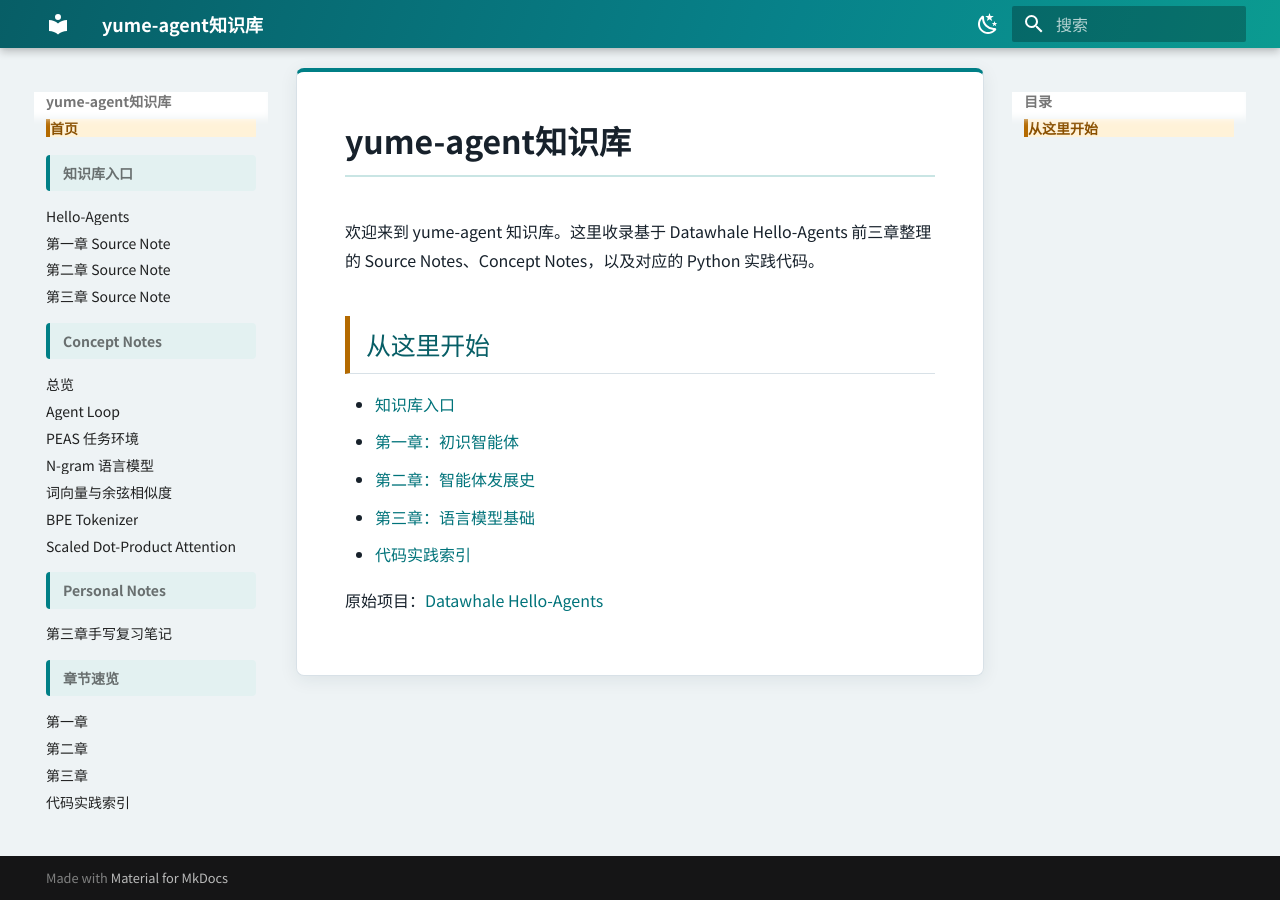
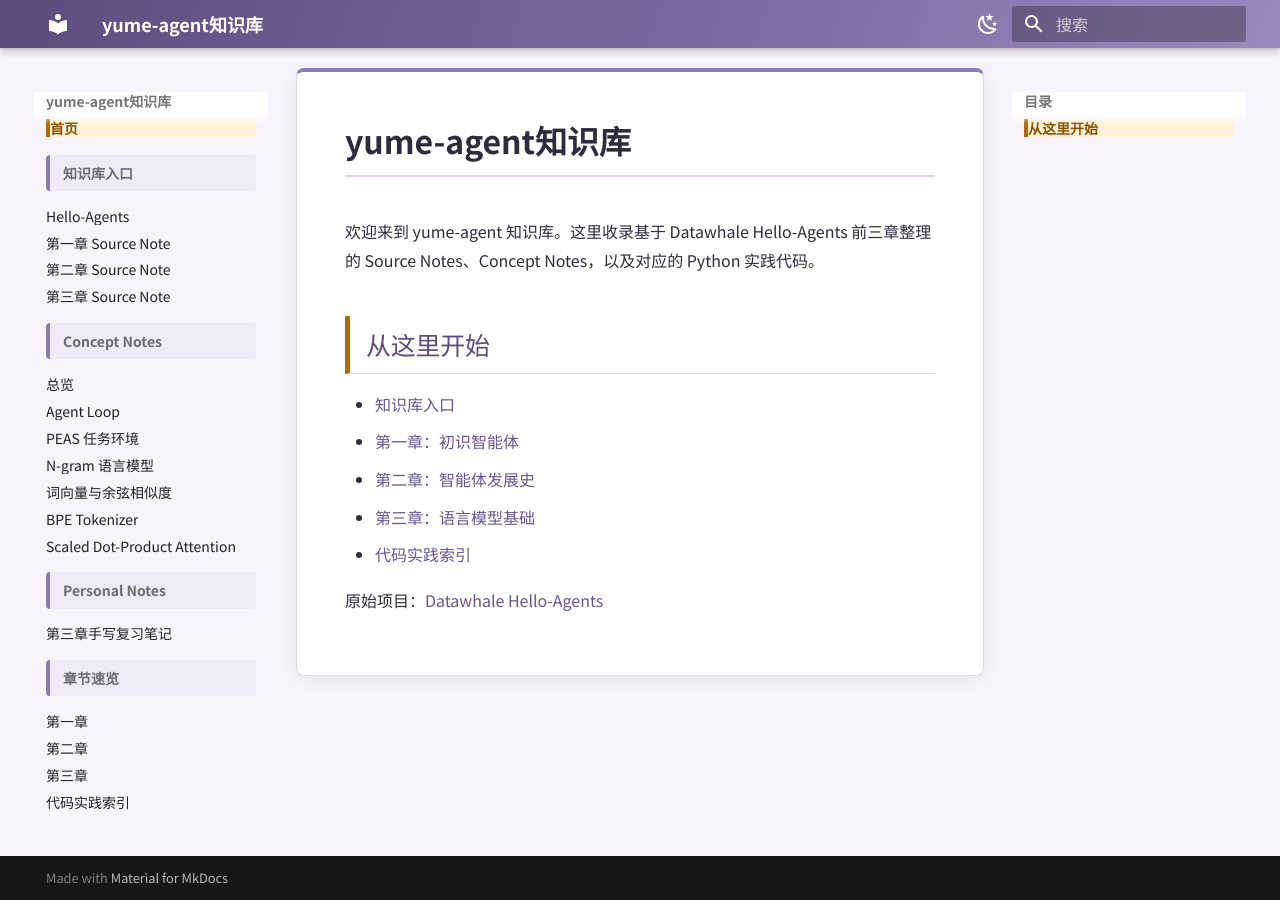
Before and after one commit to dream1352110-ship-it/yume-agent, an MkDocs documentation site: the page built from docs/index.md, in a window 1280 px wide. Built offline with MkDocs 1.6.1 and Material for MkDocs 9.7.7, drawn with Linux system fonts in a browser that asks for light colours.

Commit message:
style: add lavender knowledge base theme

```diff
--- a/docs/stylesheets/extra.css
+++ b/docs/stylesheets/extra.css
@@ -1,22 +1,22 @@
 :root {
-  --kb-ink: #17212b;
-  --kb-muted: #5b6875;
-  --kb-line: #d8e1e7;
-  --kb-panel: #f5f8fa;
-  --kb-teal: #007f86;
+  --kb-ink: #302a3d;
+  --kb-muted: #6f687a;
+  --kb-line: #ddd7ea;
+  --kb-panel: #f7f5fb;
+  --kb-purple: #8b7bb5;
   --kb-amber: #b46a00;
 }
 
 body {
-  background: #eef3f5;
+  background: #f7f5fb;
 }
 
 .md-header {
-  background: linear-gradient(110deg, #075e66 0%, #07828a 62%, #0b9b91 100%);
+  background: linear-gradient(110deg, #5d4c7d 0%, #806da6 62%, #9a89bd 100%);
 }
 
 .md-tabs {
-  background: #064f57;
+  background: #4d3f68;
 }
 
 .md-main__inner {
@@ -29,7 +29,7 @@
   padding: 2rem 2.4rem 3rem;
   background: #fff;
   border: 1px solid var(--kb-line);
-  border-top: 4px solid var(--kb-teal);
+  border-top: 4px solid var(--kb-purple);
   border-radius: 8px;
   box-shadow: 0 4px 18px rgba(25, 52, 67, 0.08);
 }
@@ -38,12 +38,12 @@
   color: var(--kb-ink);
   font-weight: 750;
   letter-spacing: 0;
-  border-bottom: 2px solid #c9e5e4;
+  border-bottom: 2px solid #ddd2ef;
   padding-bottom: 0.65rem;
 }
 
 .md-content h2 {
-  color: #075e66;
+  color: #5d4c7d;
   border-left: 5px solid var(--kb-amber);
   border-bottom: 1px solid var(--kb-line);
   padding: 0.55rem 0 0.55rem 0.8rem;
@@ -63,8 +63,8 @@
 .md-nav__item--section > .md-nav__link {
   color: #075e66;
   font-weight: 750;
-  background: #e3f1f1;
-  border-left: 4px solid var(--kb-teal);
+  background: #eeeaf7;
+  border-left: 4px solid var(--kb-purple);
   border-radius: 4px;
   margin: 0.35rem 0;
   padding: 0.45rem 0.65rem;
@@ -87,8 +87,8 @@
 }
 
 .md-typeset table:not([class]) th {
-  background: #dff0ef;
-  color: #075e66;
+  background: #eeeaf7;
+  color: #5d4c7d;
   font-weight: 750;
 }
 
@@ -98,7 +98,7 @@
 
 .md-typeset pre > code {
   border: 1px solid #cbd9df;
-  border-left: 4px solid var(--kb-teal);
+  border-left: 4px solid var(--kb-purple);
   border-radius: 5px;
 }
 
@@ -109,8 +109,8 @@
 }
 
 .md-typeset a {
-  color: #00737a;
-  text-decoration-color: #8bc7c5;
+  color: #685493;
+  text-decoration-color: #b6a6d2;
   text-underline-offset: 3px;
 }
 
```
